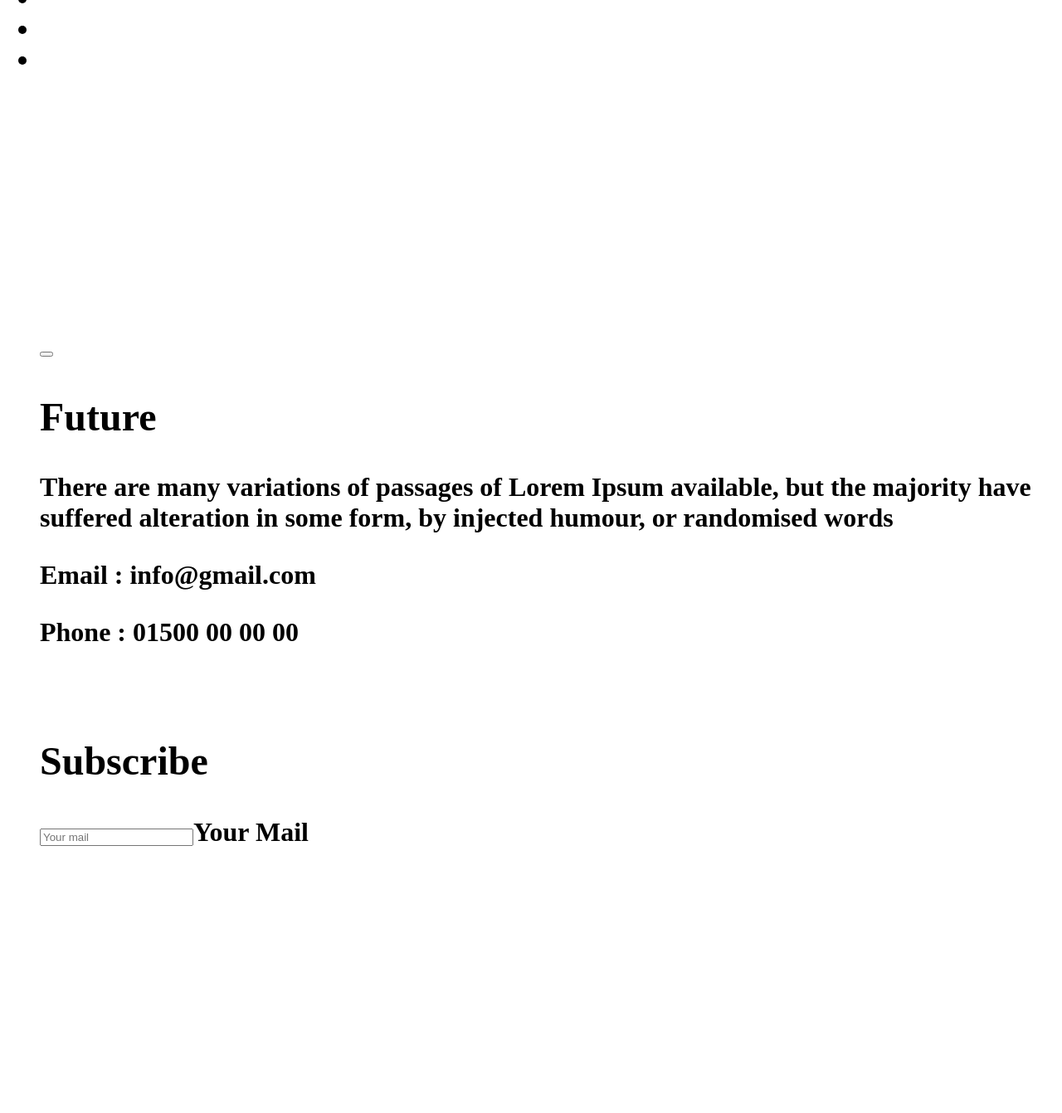
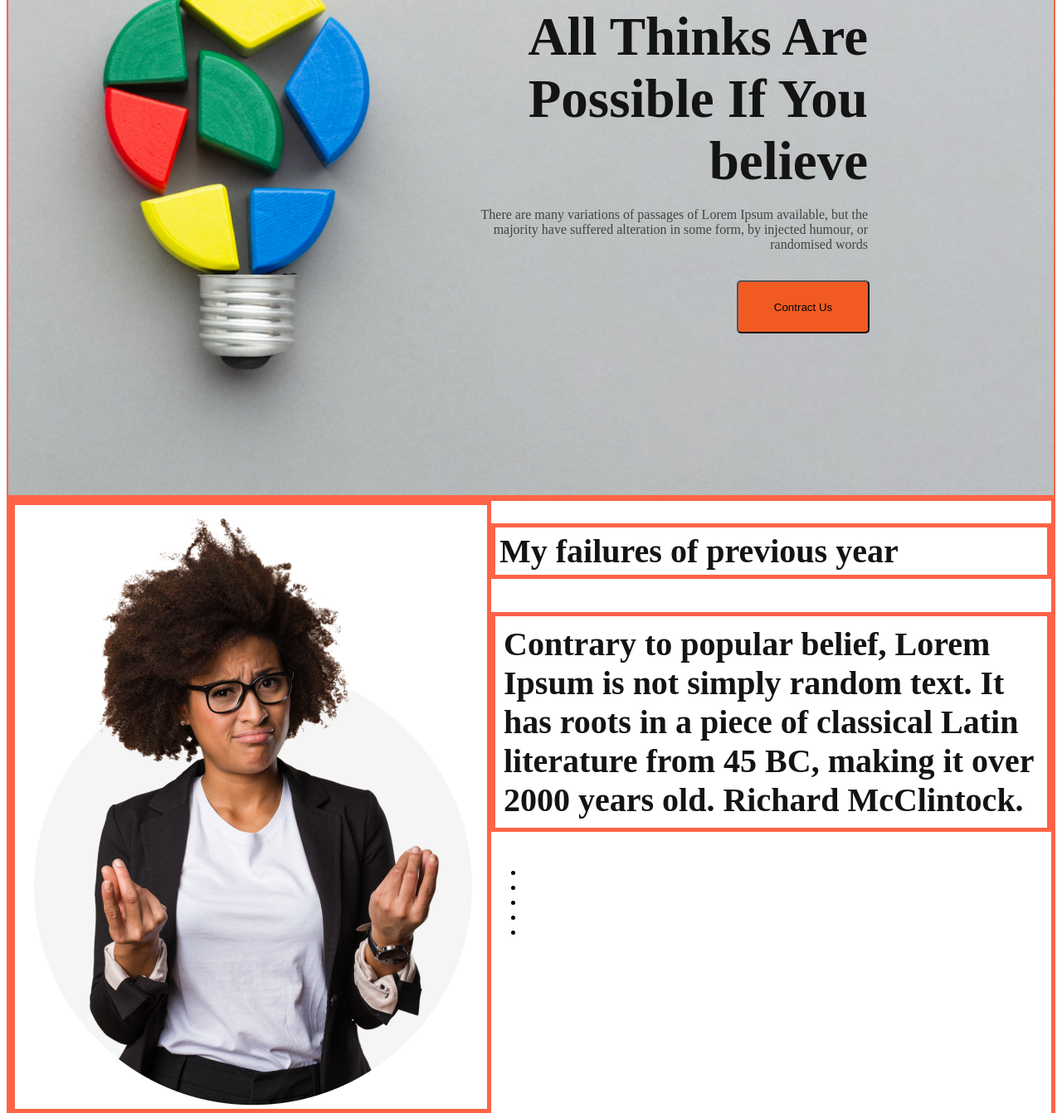
Before and after one commit to asifbuet047/programming-hero-module5-task-1, a plain HTML site: page index.html in a window 1280 px wide. Shown: the part 213-1555 px from the top of the page at 83% size. Before the commit the page ends 1267 px from the top, so only its background shows below. Drawn offline with Linux system fonts and the light colour scheme.

Commit message:
partially comlete header

```diff
--- a/index.html
+++ b/index.html
@@ -5,32 +5,38 @@
     <meta charset="UTF-8">
     <meta name="viewport" content="width=device-width, initial-scale=1.0">
     <title>Document</title>
+    <link rel="stylesheet" href="style.css">
 </head>
 
 <!--    header.header-style>div.header-colum-1>img[src=""]+div.header-colum-2>h1+p+button.contact-us-button[type="button"]{Contract Us}+main.main-style>div>div.main-colum-1>img[src=""]+div.main-colum-2>h1>p>ul>li*5+section>(div.myplan-div>img[src=""]+h2+p)*4+div.keep-positive-banner-div>h2.keep-positive-h2+button.call-now-button+footer.footer-style>(div.footer-colum-1>h2{Future}+p{There are many variations of passages of Lorem Ipsum available, but the majority have suffered alteration in some form, by injected humour, or randomised words}+p{Email : info@gmail.com}+p{Phone : 01500 00 00 00}+div>img*3)+div>h2+form>input[type="email"]+input[type="button"]{Subscribe}
 -->
-
-<body>
 <header class="header-style">
-        <div class="header-colum-1">
-            <img src="" alt="">
-            <div class="header-colum-2">
-                <h1></h1>
-                <p></p>
-                <button class="contact-us-button" type="button">Contract Us</button>
+    <div>
+        <h1 class="header-title">All Thinks Are <br> Possible If You <br> believe</h1>
+        <p>There are many variations of passages of Lorem Ipsum available, but the majority have suffered alteration in
+            some form, by injected humour, or randomised words</p>
+        <button class="header-button">Contract Us</button>
+    </div>
+</header>
 <main class="main-style">
-                    <div>
+    <div class="main-section-style">
         <div class="main-colum-1">
-                            <img src="" alt="">
+            <img src="/images/person.png" alt="">
+        </div>
         <div class="main-colum-2">
-                                <h1>
-                                    <p>
+            <h1>My failures of previous year</h1>
+            <p>Contrary to popular belief, Lorem Ipsum is not simply random text. It has roots in a piece of classical
+                Latin literature from 45 BC, making it over 2000 years old. Richard McClintock.</p>
             <ul>
                 <li></li>
                 <li></li>
                 <li></li>
                 <li></li>
                 <li></li>
+            </ul>
+        </div>
+    </div>
+
     <section>
         <div class="myplan-div">
             <img src="" alt="">
@@ -54,36 +60,28 @@
         </div>
         <div class="keep-positive-banner-div">
             <h2 class="keep-positive-h2"></h2>
-                                                <button class="call-now-button"></button>
+            <button class="call-now-button">Call now</button>
+        </div>
+    </section>
+</main>
 <footer class="footer-style">
     <div class="footer-colum-1">
         <h2>Future</h2>
-                                                        <p>There are many variations of passages of Lorem Ipsum
-                                                            available, but the majority have suffered alteration in some
-                                                            form, by injected humour, or randomised words</p>
+        <p>There are many variations of passages of Lorem Ipsum available, but the majority have suffered alteration in
+            some form, by injected humour, or randomised words</p>
         <p>Email : info@gmail.com</p>
         <p>Phone : 01500 00 00 00</p>
-                                                        <div><img src="" alt=""><img src="" alt=""><img src="" alt="">
-                                                        </div>
+        <div><img src="" alt=""><img src="" alt=""><img src="" alt=""></div>
     </div>
     <div>
-                                                        <h2>Subscribe</h2>
-                                                        <form action=""><input type="email" placeholder="Your mail">Your
-                                                            Mail</form>
+        <h2></h2>
+        <form action=""><input type="email" placeholder="Main"><input type="button" placeholder="Subscribe"></input>
+        </form>
     </div>
 </footer>
-                                            </div>
-                                        </section>
-                                    </ul>
-                                    </p>
-                                </h1>
-                            </div>
-                        </div>
-                    </div>
-                </main>
-            </div>
-        </div>
-    </header>
+
+<body>
+
 </body>
 
 </html>
--- a/style.css
+++ b/style.css
@@ -0,0 +1,95 @@
+.header-style {
+
+    border: 2px solid tomato;
+    background-image: url('images/banner/banner2.png');
+    background-repeat: no-repeat;
+    background-size: cover;
+    height: 800px;
+
+}
+
+
+.header-div-2 {
+    border: 2px solid tomato;
+    width: 50%;
+}
+
+.header-style>div {
+
+    border-radius: 2px;
+    width: 525px;
+    display: flex;
+    flex-direction: column;
+    align-items: flex-end;
+    position: absolute;
+    top: 216px;
+    right: 230px;
+}
+
+.header-style>div>h1 {
+    margin: 2px;
+
+    padding: 2px;
+    color: #151414;
+    text-align: right;
+    font-family: Work Sans;
+    font-size: 65px;
+    font-style: normal;
+    font-weight: 700;
+
+}
+
+.header-style>div>p {
+    margin: 2px;
+    margin-top: 12px;
+
+    padding: 2px;
+    color: #444343;
+    text-align: right;
+    font-family: Work Sans;
+    font-size: 16px;
+    font-style: normal;
+    font-weight: 400;
+
+}
+
+.header-style>div>button {
+    width: 160px;
+    height: 64px;
+    margin: 2px;
+    margin-top: 30px;
+    padding: 2px;
+    border-radius: 5px;
+    background: #F15B22;
+}
+
+.main-colum-1 {
+    border: 5px solid tomato;
+}
+
+.main-section-style {
+    border: 5px solid tomato;
+    display: flex;
+}
+
+.main-colum-2>h1 {
+    border: 5px solid tomato;
+    color: #151414;
+    font-family: Work Sans;
+    font-size: 40px;
+    font-style: normal;
+    font-weight: 700;
+    line-height: normal;
+    padding: 5px;
+}
+
+.main-colum-2>p {
+    border: 5px solid tomato;
+    color: #151414;
+    font-family: Work Sans;
+    font-size: 40px;
+    font-style: normal;
+    font-weight: 700;
+    line-height: normal;
+    padding: 10px;
+}
```
Lines whose indentation alone changed are shown as unchanged.
